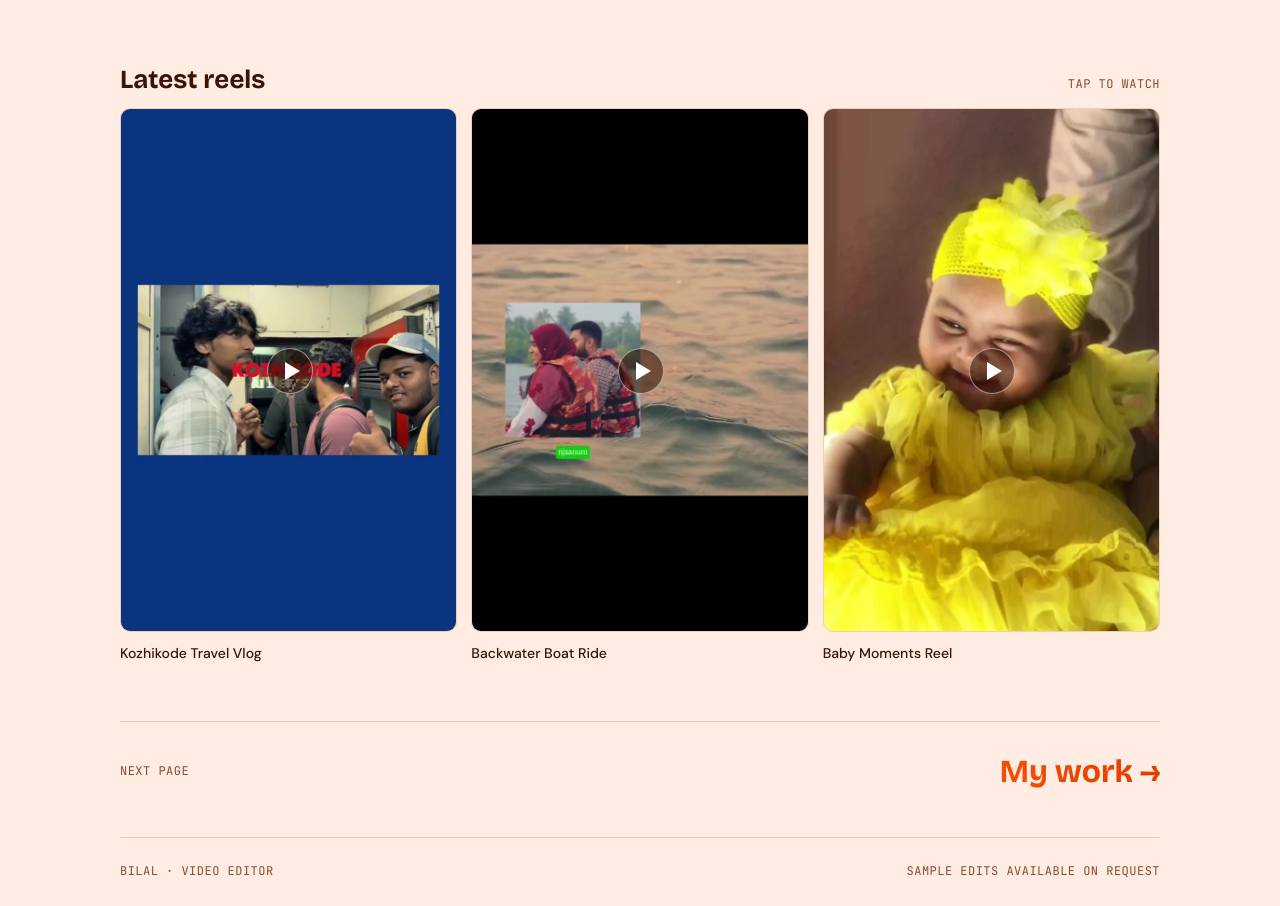
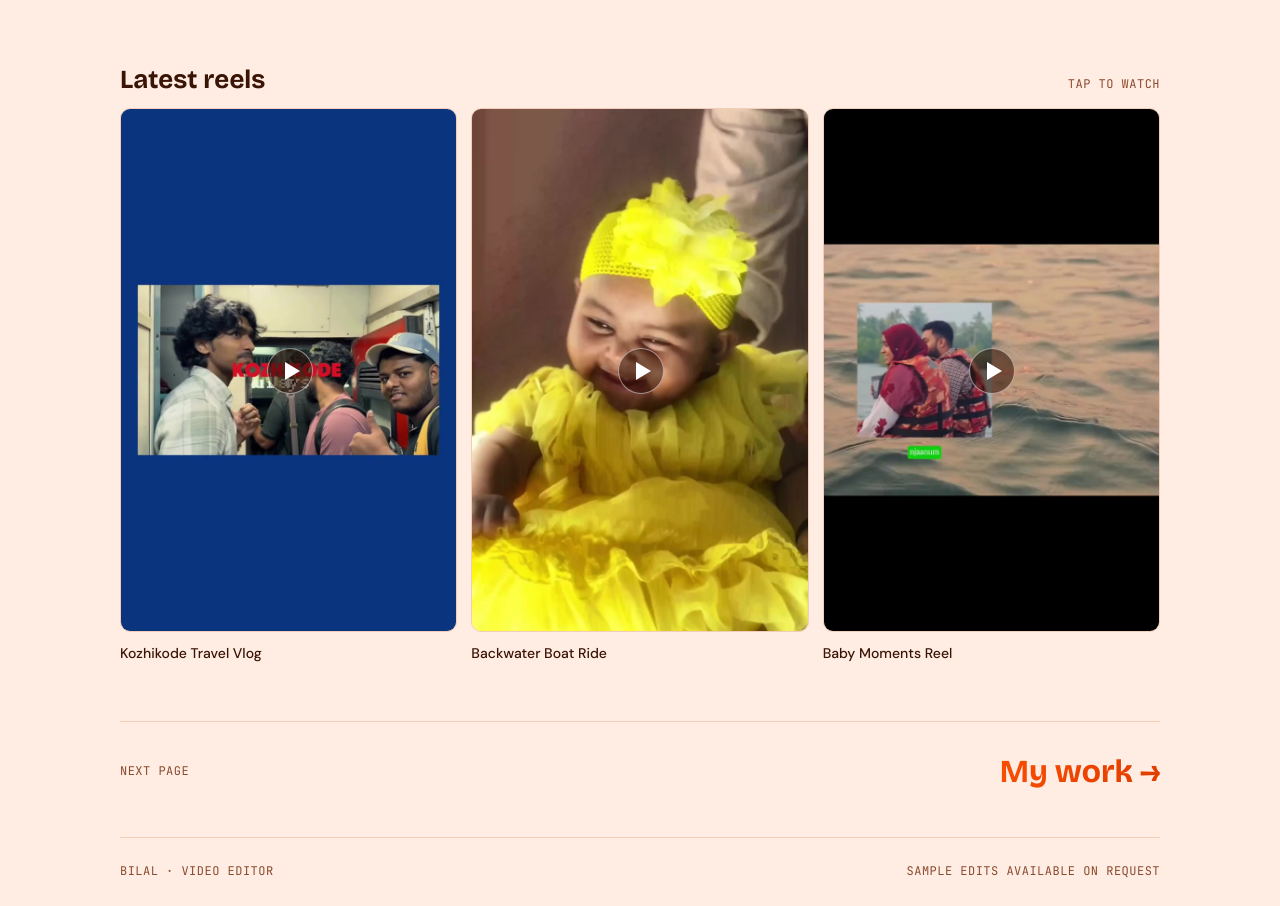
Before and after one commit to bilal977830-png/bilal.portfolio, a plain HTML site: page index.html in a window 1280 px wide. Shown: the part 891-1797 px from the top of the page. Drawn offline with nearby package versions, Linux system fonts and the light colour scheme.

Commit message:
Update index.html

```diff
--- a/index.html
+++ b/index.html
@@ -360,8 +360,8 @@ footer { border-top: 1px solid var(--line); padding-top: 24px; display: flex; ju
 /* To change a reel, edit `title`, `note`, `video` or `poster` below. */
 var reels = [
   { title: "Kozhikode Travel Vlog", note: "Vertical vlog edit with title text and cuts, made in CapCut.", video: "reel3.mp4", poster: "reel3.jpeg" },
-  { title: "Backwater Boat Ride", note: "Photo overlay, text labels and smooth cuts on moving footage.", video: "reel1.mp4", poster: "reel1.jpeg" },
-  { title: "Baby Moments Reel", note: "Warm colour grade on a portrait vertical clip.", video: "reel2.mp4", poster: "reel2.jpeg" }
+  { title: "Backwater Boat Ride", note: "Photo overlay, text labels and smooth cuts on moving footage.", video: "reel2.mp4", poster: "reel2.jpeg" },
+  { title: "Baby Moments Reel", note: "Warm colour grade on a portrait vertical clip.", video: "reel1.mp4", poster: "reel1.jpeg" }
 ];
 
 (function () {
```
